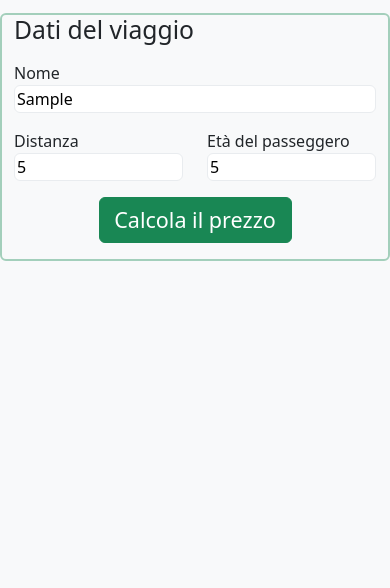
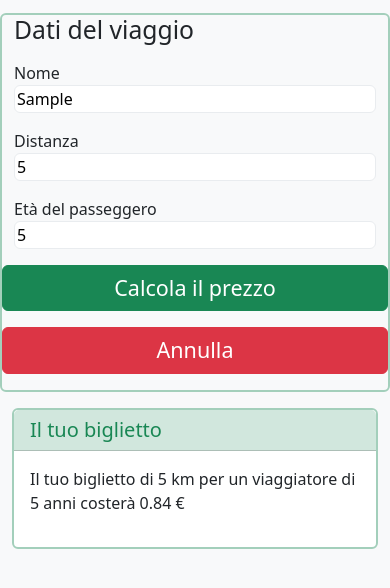
Before and after one commit to marikadiblasio/js-biglietto-treno-form, a plain HTML site: page index.html in a window 390 px wide. Both pictures are taken after typing "Sample", "5", "5" into the empty fields and a click on the button "Calcola il prezzo". Shown: the part 188-776 px from the top of the page. Drawn offline with nearby package versions, Linux system fonts and the light colour scheme.

Commit message:
linked ticket-body in js and add reset button

```diff
--- a/css/style.css
+++ b/css/style.css
@@ -4,7 +4,6 @@ header {
     background-size: cover;
     background-repeat: no-repeat;
 }
-
 h1 {
     text-shadow: 2px 2px black;
 }
--- a/index.html
+++ b/index.html
@@ -11,26 +11,33 @@
     <title>Acquista il tuo biglietto</title>
 </head>
 <body class="bg-light">
-    <header>
+    <header class="mb-3">
         <h1 class="text-white display-3 fw-semibold py-5 text-center">Acquista il tuo biglietto</h1>
     </header>
     <!-- Travel Info -->
-    <section class="container-lg mt-3 border border-2 border-success-subtle rounded">
+    <section class="container-lg mb-3 border border-2 border-success-subtle rounded">
         <h2 class="mb-3">Dati del viaggio</h2>
         <div class="row">
             <div class="col-12 mb-3">
                 <label for="name">Nome</label>
                 <input class="w-100 rounded border border-light-subtle" type="text" name="name" id="name" placeholder="Inserire qui il nome del passeggero">
             </div>
-            <div class="col-6 mb-3">
+            <div class="col-12 col-sm-6 mb-3">
                 <label class="d-block" for="kmTrip">Distanza</label>
                 <input class="w-100 rounded border border-light-subtle" type="number" name="kmTrip" id="kmTrip" placeholder="Inserire qui il numero dei chilometri da percorrere">
             </div>
-            <div class="col-6 mb-3">
+            <div class="col-12 col-sm-6 mb-3">
                 <label for="userAge">Et&agrave; del passeggero</label>
                 <input class="w-100 rounded border border-light-subtle" type="number" name="userAge" id="userAge" placeholder="Inserire qui l'et&agrave; del passeggero">
             </div>
-            <button class="btn btn-success mb-3 fs-4 w-50 mx-auto">Calcola il prezzo</button>
+            <button class="btn btn-success mb-3 fs-4 col-12 col-sm-5 me-sm-2 ms-sm-auto  mx-auto">Calcola il prezzo</button>
+            <button id="reset" class="btn btn-danger mb-3 fs-4 col-12 col-sm-5 ms-sm-2 me-sm-auto mx-auto">Annulla</button>
+        </div>
+    </section>
+    <section id="ticket" class="container-lg d-none">
+        <div class="card border border-2 border-success-subtle">
+            <h5 class="card-header text-success bg-success-subtle">Il tuo biglietto</h5>
+            <div id="ticketBody" class="card-body"></div>
         </div>
     </section>
     <script type="text/javascript" src="./js/script.js"></script>
--- a/js/script.js
+++ b/js/script.js
@@ -19,15 +19,13 @@ const discountJ = 0.20;
 const discountS = 0.40;
 //Variabili input
 const boxKmTrip = document.querySelector('input[name=kmTrip]');
-const boxUserAge = document.querySelector('input[name=userAge');
+const boxUserAge = document.querySelector('input[name=userAge]');
 //Variabile bottone
 const btnCalc = document.querySelector('button');
 //AddEventListener
 btnCalc.addEventListener('click', function() {
     const kmTrip = parseInt(boxKmTrip.value);
-    //console.log(kmTrip);
     const userAge = parseInt(boxUserAge.value);
-    //console.log(userAge);
     let price = priceKm * kmTrip;
     if ((userAge) && (kmTrip)) {
         if (userAge < 18) {
@@ -35,8 +33,21 @@ btnCalc.addEventListener('click', function() {
         } else if (userAge > 65) {
             price -= price * discountS;
         }
-        console.log(`Il tuo biglietto di ${kmTrip} km per un viaggiatore di ${userAge} anni costerà ${price.toFixed(2)} €`);
+        document.getElementById('ticketBody').innerHTML += (`<p>Il tuo biglietto di ${kmTrip} km per un viaggiatore di ${userAge} anni costerà ${price.toFixed(2)} €</p>`);
     } else {
         console.log('Inserisci i numeri nei campi richiesti');
     }
+    const ticket = document.getElementById('ticket');
+    ticket.classList.remove('d-none');
 })
+//Reset
+const btnReset = document.getElementById('reset');
+btnReset.addEventListener('click', function(){
+    boxKmTrip.value = '';
+    boxUserAge.value = '';
+    document.getElementById('name').value = '';
+    document.getElementById('ticketBody').innerHTML = '';
+    ticket.classList.add('d-none');
+
+
+})
```
